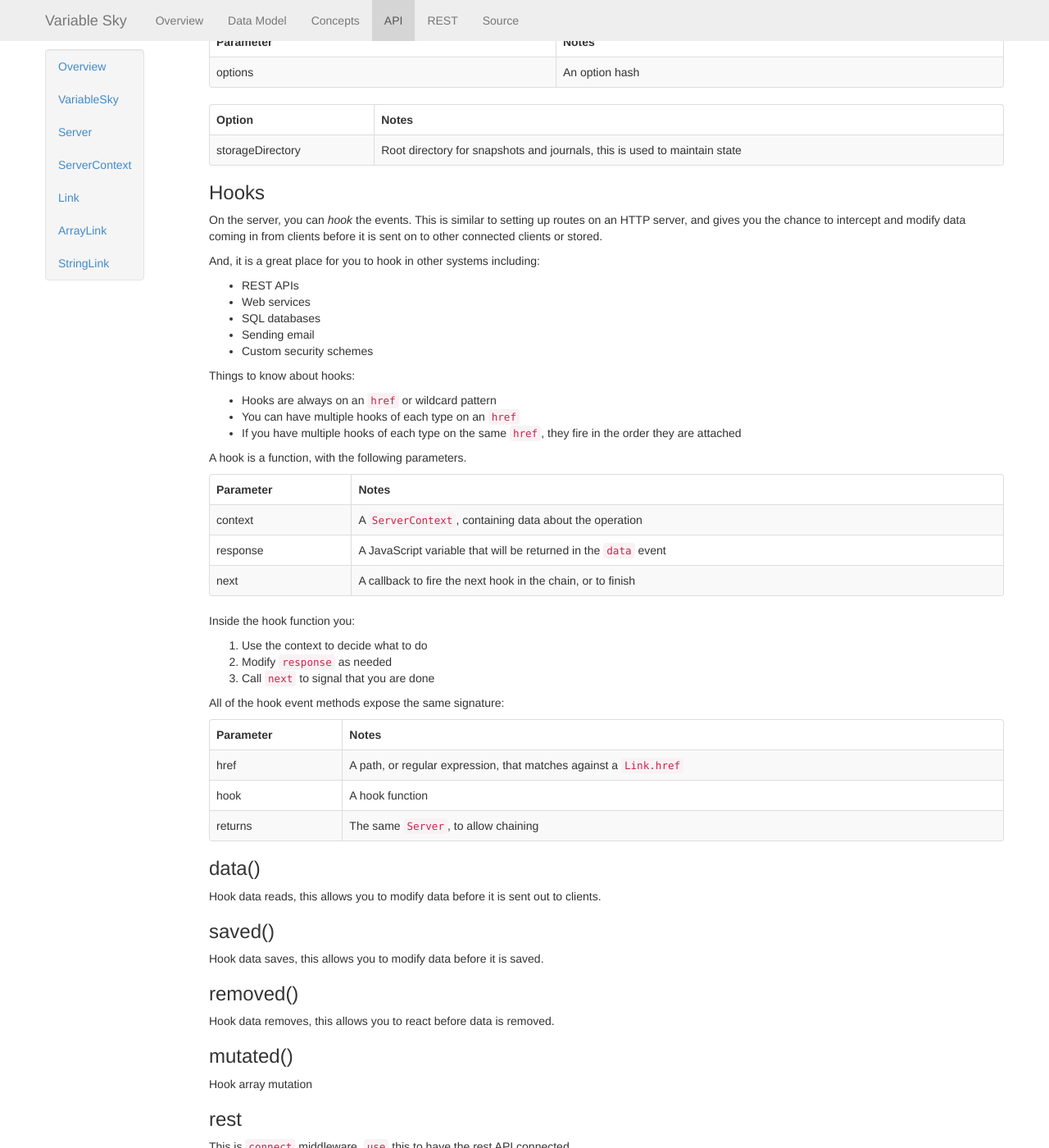
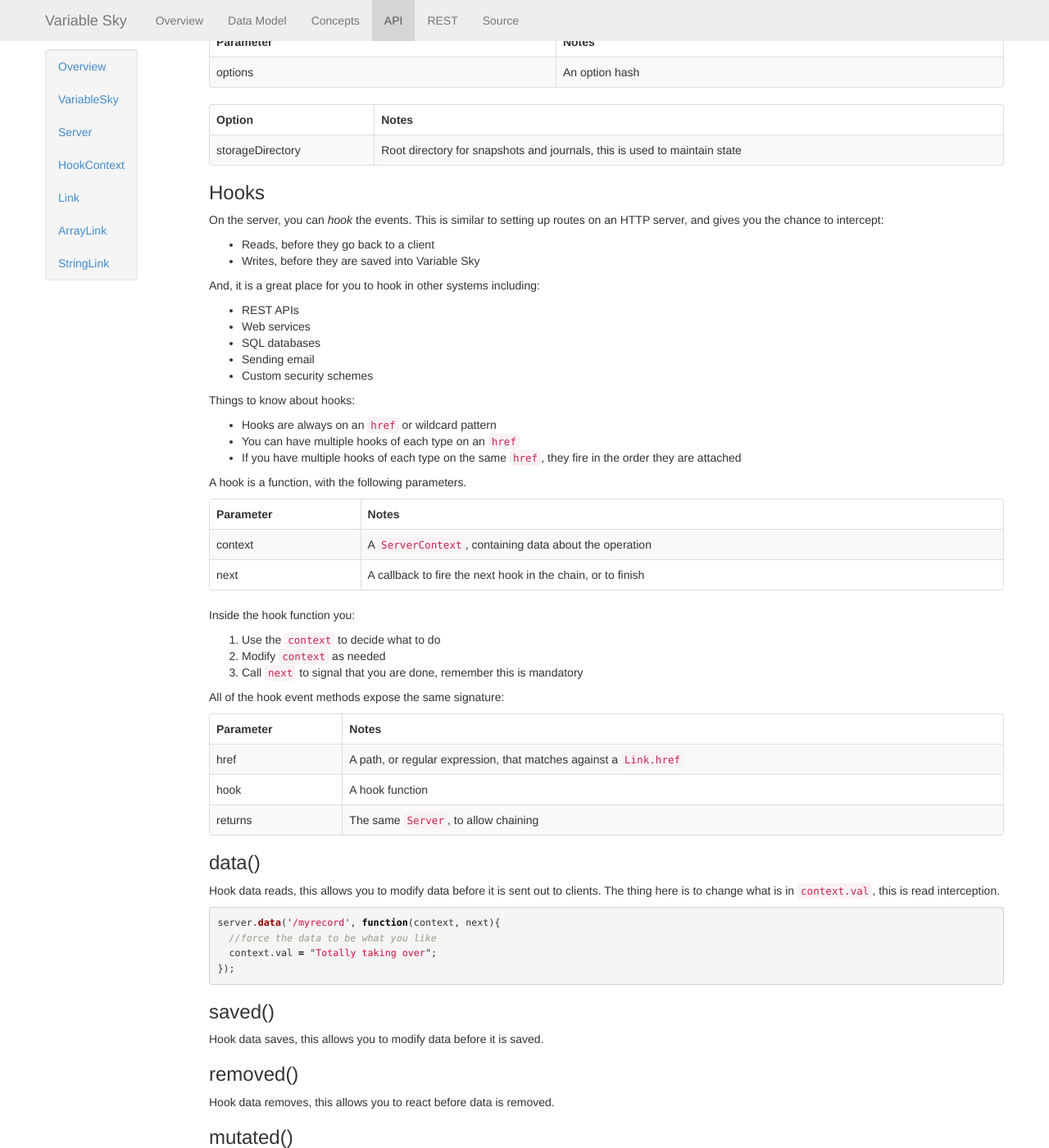
Before and after one commit to wballard/VariableSky, a Jekyll site: the page built from api.markdown, in a window 1280 px wide and 1400 px high, scrolled down 1486 px. Shown: the whole window at 82% size. Built offline with Jekyll 4.4.1, drawn with Linux system fonts in a browser that asks for light colours; Markdown is read by kramdown in place of the engine named in the settings; some of the changed text lies outside the part shown.

Commit message:
context docs

````diff
--- a/api.markdown
+++ b/api.markdown
@@ -96,9 +96,10 @@
 
 ### Hooks
 On the server, you can _hook_ the events. This is similar to setting up
-routes on an HTTP server, and gives you the chance to intercept and
-modify data coming in from clients before it is sent on to other
-connected clients or stored.
+routes on an HTTP server, and gives you the chance to intercept:
+
+* Reads, before they go back to a client
+* Writes, before they are saved into Variable Sky
 
 And, it is a great place for you to hook in other systems including:
 
@@ -120,14 +121,13 @@
 |Parameter|Notes|
 |---------|-----|
 |context|A `ServerContext`, containing data about the operation|
-|response|A JavaScript variable that will be returned in the `data` event|
 |next|A callback to fire the next hook in the chain, or to finish|
 
 Inside the hook function you:
 
-1. Use the context to decide what to do
-2. Modify `response` as needed
-3. Call `next` to signal that you are done
+1. Use the `context` to decide what to do
+2. Modify `context` as needed
+3. Call `next` to signal that you are done, remember this is mandatory
 
 All of the hook event methods expose the same signature:
 
@@ -139,7 +139,15 @@
 
 ### data()
 Hook data reads, this allows you to modify data before it is sent out to
-clients.
+clients. The thing here is to change what is in `context.val`, this is
+read interception.
+
+```javascript
+server.data('/myrecord', function(context, next){
+  //force the data to be what you like
+  context.val = "Totally taking over";
+});
+```
 
 ### saved()
 Hook data saves, this allows you to modify data before it is saved.
@@ -221,19 +229,20 @@
 ```
 
 
-## ServerContext
+## HookContext
 Server hooks get an instance of this passed to their hook function.
 
 ### href
 The `href` of the data being hooked, this will be from `/`, not
-including host, protocol, or port.
+including host, protocol, or port and is split into an array
 
 ### val
-Get the value of the data. Some differences in the value here based on
-the event. Noted below.
+This is the value the command is working on, and you can modify it to
+change the final result of the command as needed.
 
 #### data
-The value currently stored in the server.
+The value currently stored in the server, change this value to intercept
+what is sent to the client.
 
 #### saved
 The original value sent in by the client.
````
